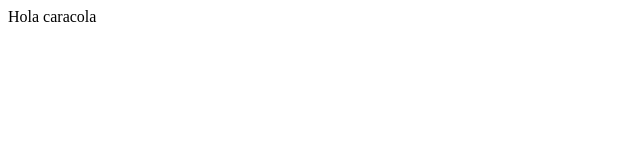
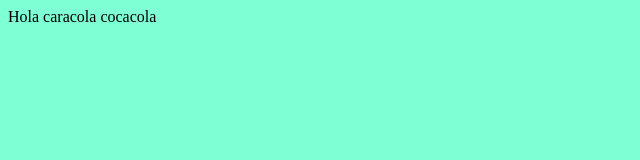
Before and after one commit to vegahdz/fazt-git, a plain HTML site: page index.html in a window 1280 px wide. Shown: the whole page, without its empty margins (0-640 px from the left). Drawn offline with Linux system fonts and the light colour scheme.

Commit message:
test stash

```diff
--- a/app.js
+++ b/app.js
@@ -1 +1,2 @@
 console.log('hola mundo');
+console.log('hola mundo');
--- a/index.html
+++ b/index.html
@@ -9,6 +9,6 @@
     <link rel="stylesheet" href="styles.css">
 </head>
 <body>
-    Hola caracola
+    Hola caracola cocacola
 </body>
 </html>
--- a/styles.css
+++ b/styles.css
@@ -0,0 +1,3 @@
+body{
+    background-color: aquamarine;
+}
```
